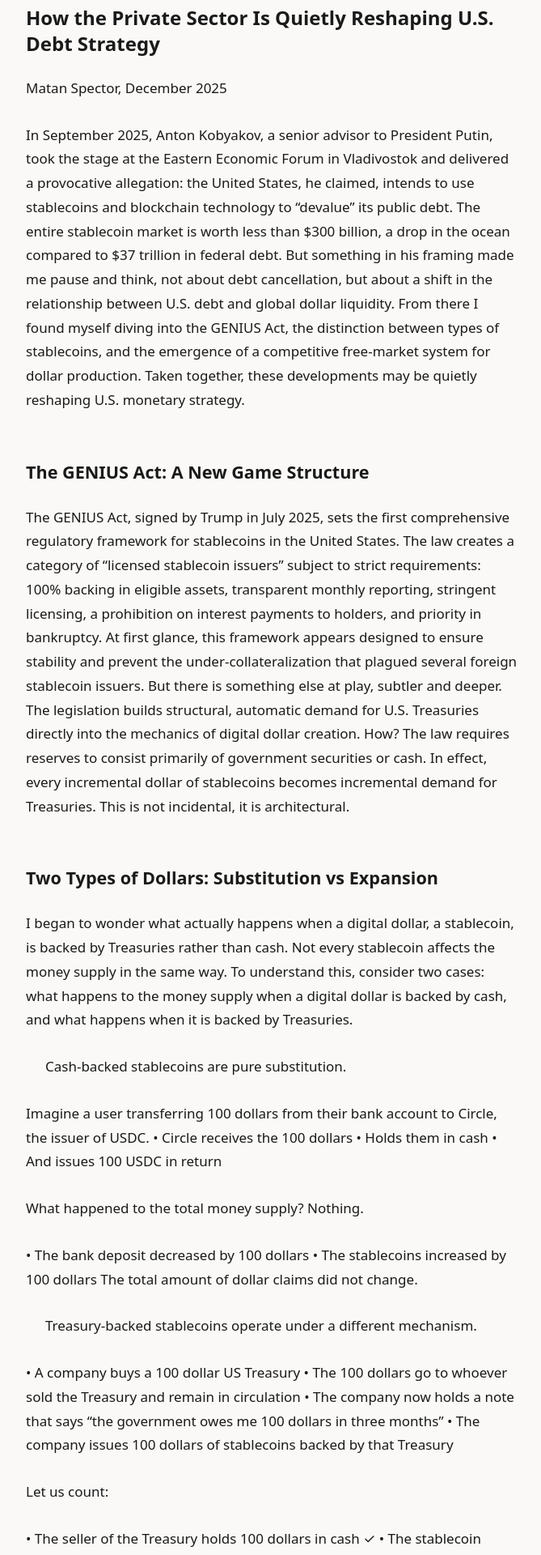
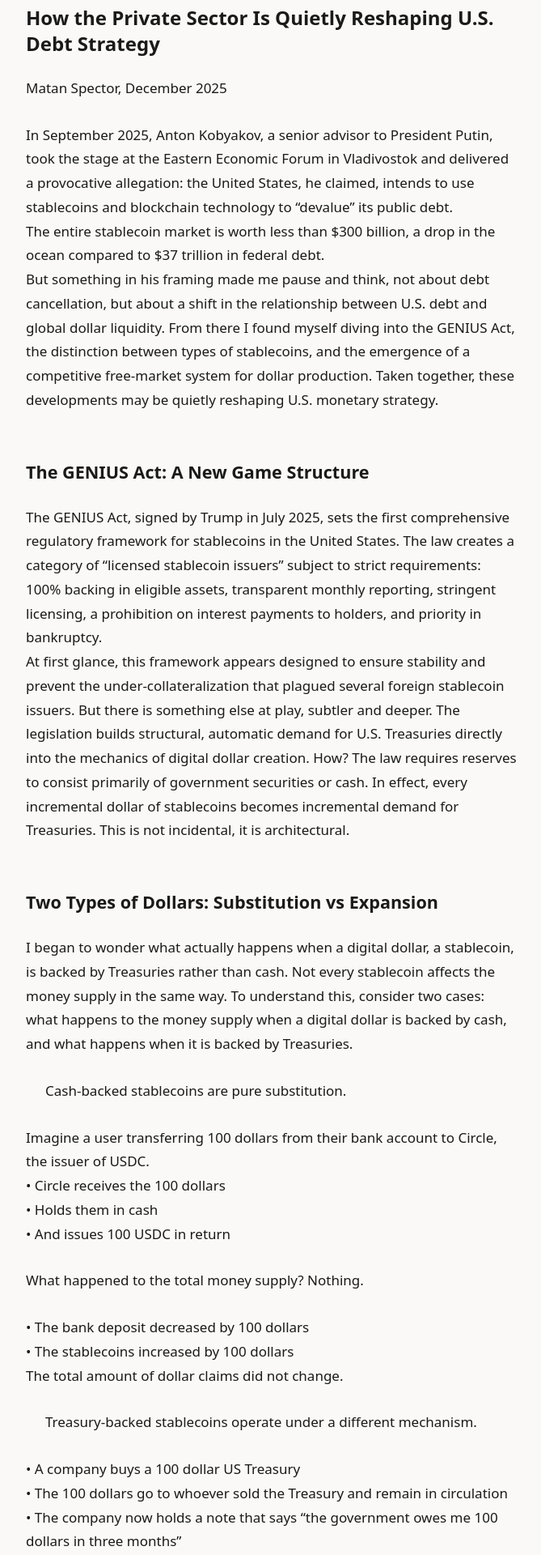
Before and after one commit to matantor/matantor.github.io, a Jekyll site: the page built from _posts/2026-01-01-who-produces-the-best-dollar.md, in a window 1280 px wide. Shown: the part 472-2392 px from the top of the page at 81% size, without its empty margins (304-973 px from the left). Built offline with Jekyll 4.4.1, drawn with Linux system fonts in a browser that asks for light colours; nearby versions of some CDN libraries; some of the changed text lies outside the part shown.

Commit message:
Fix RTL layout, paragraph spacing, indexes, and clickable links
- Enable hard_wrap in kramdown for proper line break handling
- Improve RTL CSS: add direction property, align headings/paragraphs/lists
- Update post layout to check both lang and direction for RTL
- Home page: show only English posts with translation links
- Wrap bare URLs in posts with markdown link syntax

Co-Authored-By: Claude Opus 4.5 <noreply@anthropic.com>

```diff
--- a/_config.yml
+++ b/_config.yml
@@ -9,7 +9,7 @@ timezone: "Asia/Jerusalem"
 markdown: kramdown
 kramdown:
   input: GFM
-  hard_wrap: false
+  hard_wrap: true
   auto_ids: true
   linkify: true
   syntax_highlighter: rouge
--- a/_layouts/default.html
+++ b/_layouts/default.html
@@ -67,13 +67,22 @@
 
       /* RTL support for Hebrew posts */
       .prose-rtl {
+        direction: rtl;
         text-align: right;
       }
-      .prose-rtl h1, .prose-rtl h2, .prose-rtl h3 {
+      .prose-rtl h1,
+      .prose-rtl h2,
+      .prose-rtl h3,
+      .prose-rtl h4,
+      .prose-rtl p {
         text-align: right;
       }
-      .prose-rtl ul, .prose-rtl ol {
+      .prose-rtl ul,
+      .prose-rtl ol {
         @apply pr-6 pl-0;
+      }
+      .prose-rtl li {
+        text-align: right;
       }
       .prose-rtl blockquote {
         @apply border-l-0 border-r-2 pr-5 pl-0;
--- a/_layouts/post.html
+++ b/_layouts/post.html
@@ -2,7 +2,7 @@
 layout: default
 ---
 
-<article class="max-w-[38rem] mx-auto" dir="{{ page.direction | default: 'ltr' }}">
+<article class="max-w-[38rem] mx-auto" {% if page.lang == 'he' or page.direction == 'rtl' %}dir="rtl"{% else %}dir="ltr"{% endif %}>
   <!-- Translation Link -->
   {% if page.translation %}
     <div class="mb-8 text-sm">
@@ -25,7 +25,7 @@ layout: default
   </header>
 
   <!-- Post Content -->
-  <div class="prose-custom text-ink text-[1.0625rem] {% if page.direction == 'rtl' %}prose-rtl{% endif %}">
+  <div class="prose-custom text-ink text-[1.0625rem] {% if page.lang == 'he' or page.direction == 'rtl' %}prose-rtl{% endif %}">
     {{ content }}
   </div>
 
--- a/_posts/2026-01-01-who-produces-the-best-dollar.md
+++ b/_posts/2026-01-01-who-produces-the-best-dollar.md
@@ -94,7 +94,7 @@ The United States is not “reducing its debt in the crypto cloud” through cru
 This is at least the theory, or my understanding of it. I would be interested to know what you think.
 
 *Link to the Peter Thiel talk (short and recommended):
-https://www.youtube.com/watch?v=Osp_Ug_7r7Q
+[https://www.youtube.com/watch?v=Osp_Ug_7r7Q](https://www.youtube.com/watch?v=Osp_Ug_7r7Q)
 
 *Link to the Anton Kobyakov speech:
-https://x.com/BitcoinNewsCom/status/1965002879175139504?s=20
+[https://x.com/BitcoinNewsCom/status/1965002879175139504?s=20](https://x.com/BitcoinNewsCom/status/1965002879175139504?s=20)
```
Also changed, not shown: _layouts/home.html (+7 -12 lines), _posts/2026-01-01-who-produces-the-best-dollar.he.md (+2 -2 lines).
